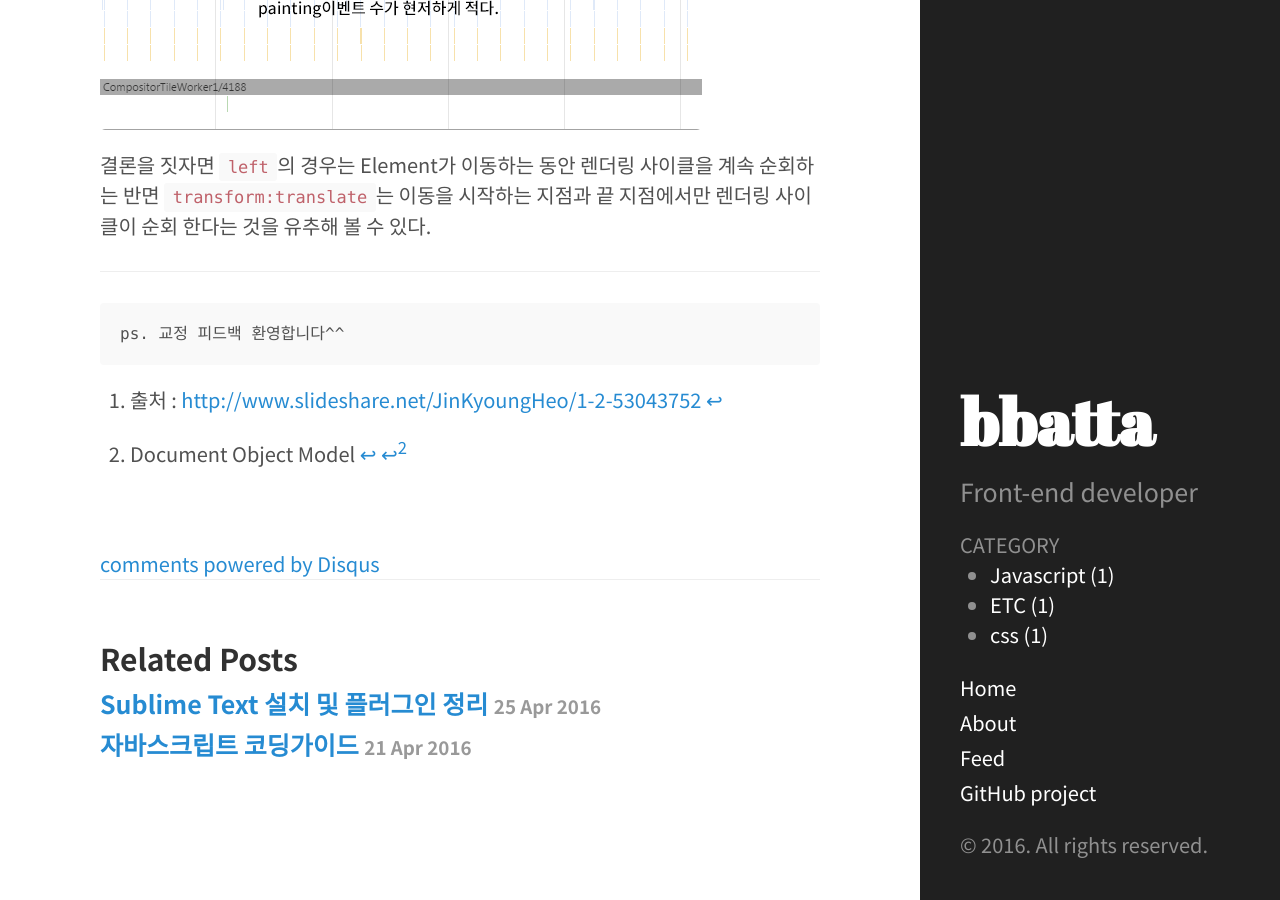
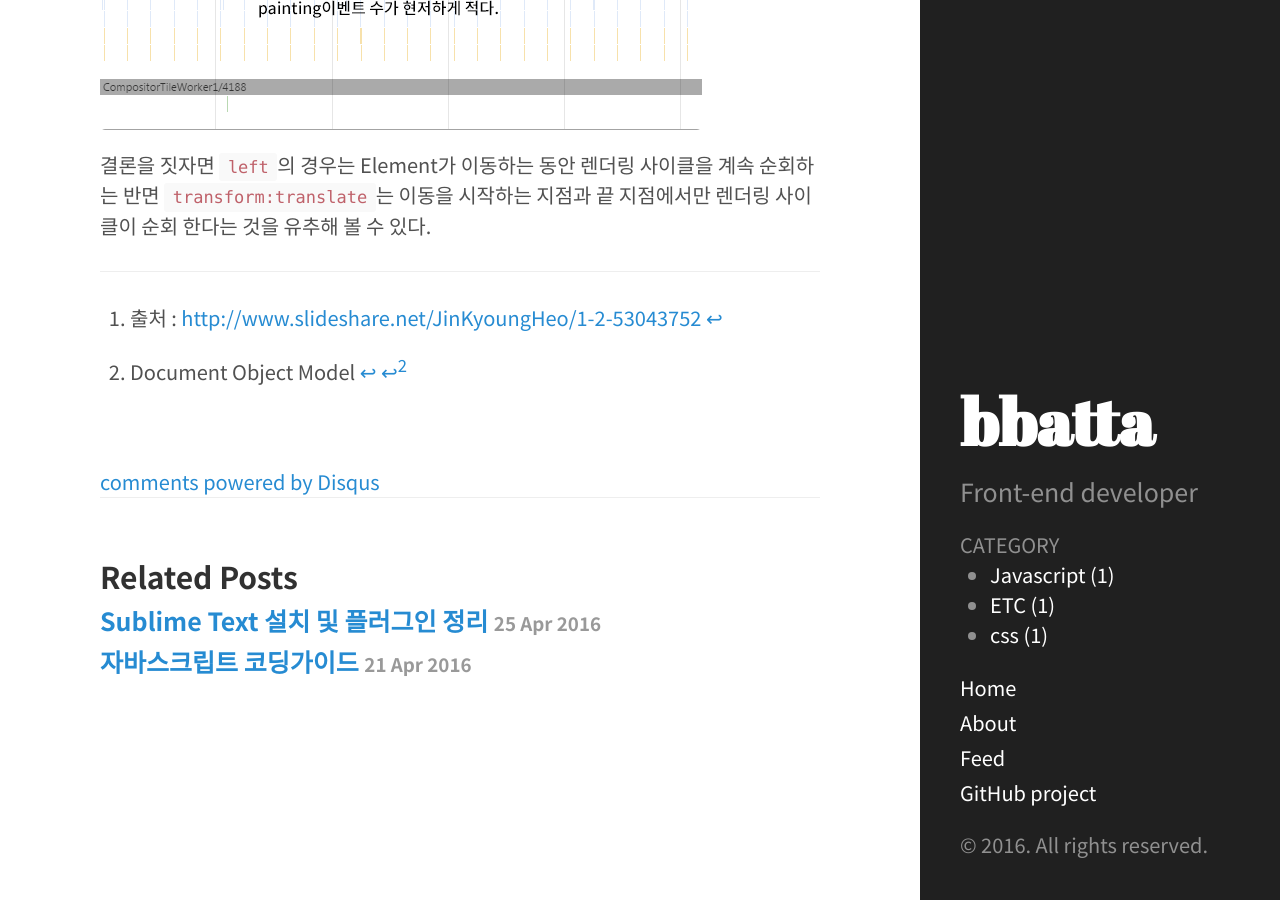
Before and after one commit to bbatta38/bbatta38.github.io, a Jekyll site: the page built from _posts/2016-04-29-css3-transition-transform-비교.md, in a window 1280 px wide and 900 px high, scrolled down 2928 px. Built offline with Jekyll 4.4.1, drawn with Linux system fonts in a browser that asks for light colours; comment, search, counter and statistics services are not loaded.

Commit message:
modified

````diff
--- a/_posts/2016-04-29-css3-transition-transform-비교.md
+++ b/_posts/2016-04-29-css3-transition-transform-비교.md
@@ -55,8 +55,3 @@ categories:
 
 [^1]: 출처 : <http://www.slideshare.net/JinKyoungHeo/1-2-53043752>{:target="_blank"}
 [^2]: Document Object Model
-
-
-```
-ps. 교정 피드백 환영합니다^^
-```
````
